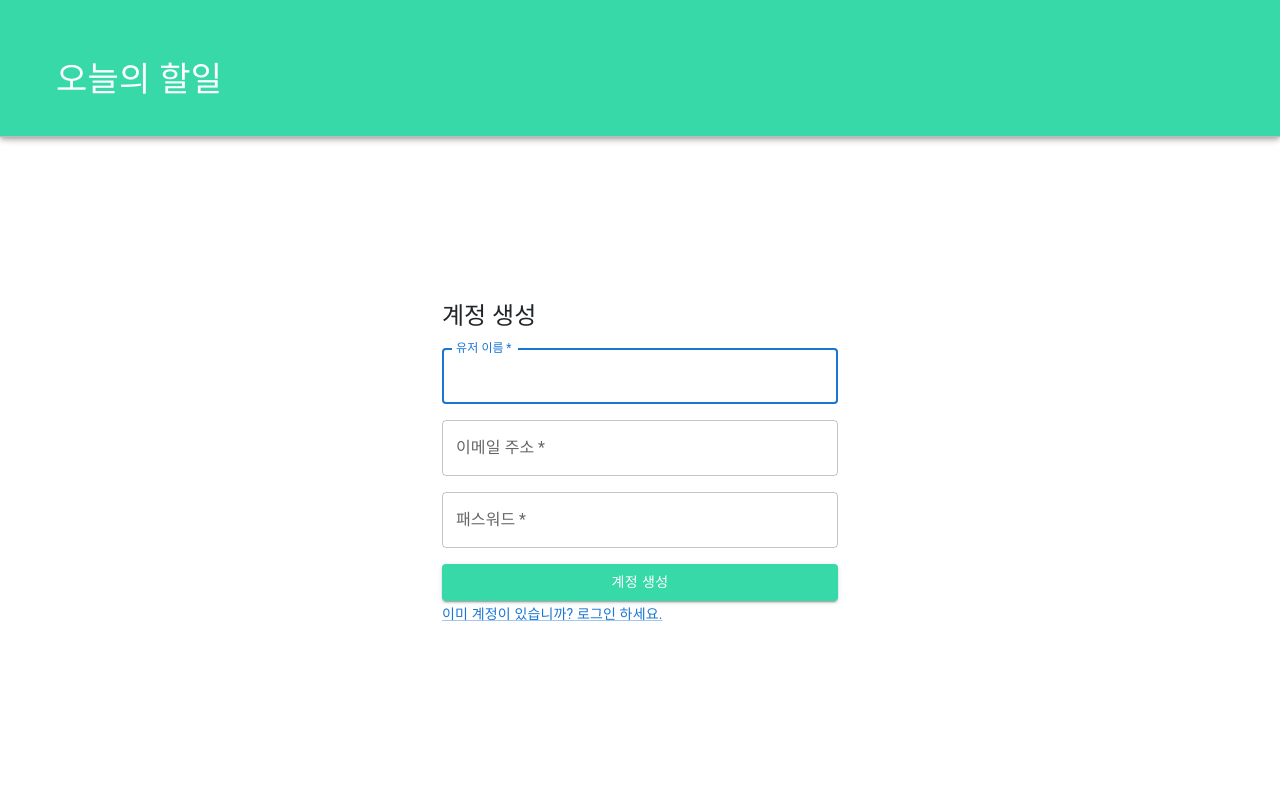
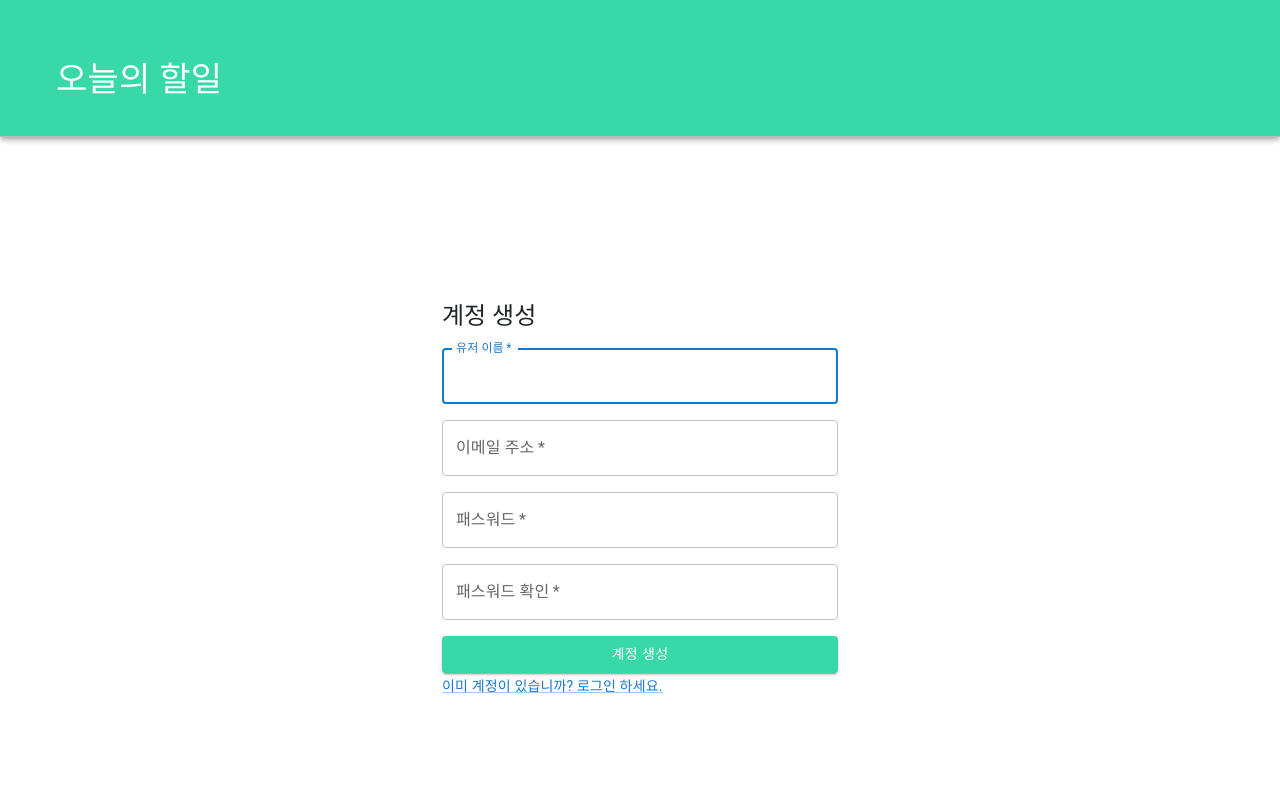
Before and after one commit to ijhhij/todo-react-app202301, a React (Create React App) app: page / in a window 1280 px wide. Shown: the top 800 px of the page. Built offline with nearby package versions, Linux system fonts and the light colour scheme.

Commit message:
# 패스워드 확인란 입력검증 추가

```diff
--- a/src/components/user/Join.js
+++ b/src/components/user/Join.js
@@ -8,20 +8,20 @@ const Join = () => {
 
     const API_BASE_URL = BASE_URL + USER;
 
-
-
    // 검증 메시지 저장
    const [message, setMessage] = useState({
       username: '',
       password: '',
-      email: ''
+      email: '',
+      passwordCheck: ''
    });
 
    // 검증 완료 여부
    const [validate, setValidate] = useState({
       username: false,
       password: false,
-      email: false
+      email: false,
+      passwordCheck: false
    });
 
    // 입력값 저장
@@ -155,6 +155,36 @@ const Join = () => {
     });
   };
 
+  // 비밀번호확인 입력란 검증 체인지 이벤트 핸들러
+  const passwordCheckHandler = e => {
+
+    // 검증 시작
+    let msg;
+    if (!e.target.value) { // 패스워드 안적은거
+        msg = '비밀번호 확인란은 필수값입니다!';
+        setValidate({
+            ...validate,
+            passwordCheck: false
+        });
+    } else if (userValue.password !== e.target.value) {
+        msg = '패스워드가 일치하지 않습니다.';
+        setValidate({
+            ...validate,
+            passwordCheck: false
+        });
+    } else {
+        msg = '패스워드가 일치합니다.';
+        setValidate({
+            ...validate,
+            passwordCheck: true
+        });
+    }
+    setMessage({
+        ...message,
+        passwordCheck: msg
+    });
+  };
+
   // validate객체 안의 모든 논리값이 true인지 검사하는 함수
   const isValid = () => {
 
@@ -258,6 +288,26 @@ const Join = () => {
                         : {color: 'red'}
                     }>{message.password}</span>
                 </Grid>
+
+                <Grid item xs={12}>
+                    <TextField
+                        variant="outlined"
+                        required
+                        fullWidth
+                        name="password-check"
+                        label="패스워드 확인"
+                        type="password"
+                        id="password-check"
+                        autoComplete="check-password"
+                        onChange={passwordCheckHandler}
+                    />
+                    <span style={
+                        validate.passwordCheck
+                        ? {color: 'green'}
+                        : {color: 'red'}
+                    }>{message.passwordCheck}</span>
+                </Grid>
+
                 <Grid item xs={12}>
                     <Button type="submit" fullWidth variant="contained" style={{background: '#38d9a9'}}>
                         계정 생성
```
